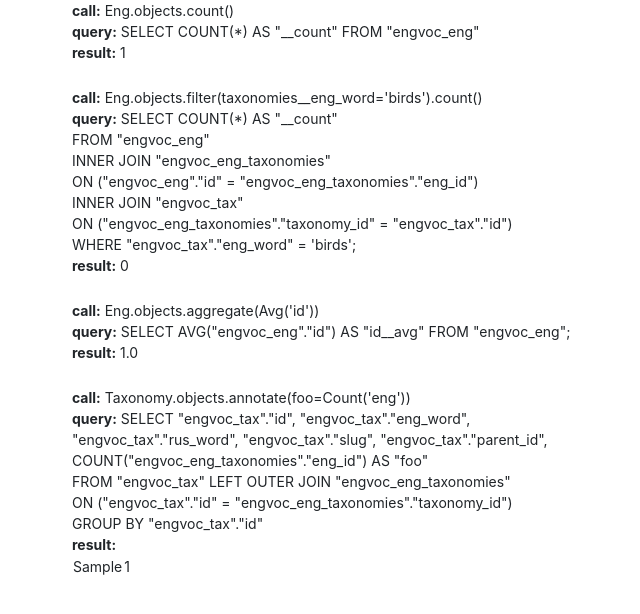
After one commit to multiscripter/django, a Django app: page /test/ in a window 1280 px wide. The commit adds this page. Shown: the top 614 px of the page, without its empty margins (13-653 px from the left). Run offline with Django 3.2, Linux system fonts and the light colour scheme; tables that the repository leaves empty hold one stand-in row (values such as "Sample post"); some libraries are stand-ins or nearby versions.

Commit message:
Added 'test' page. Tried arrgerate() method.

```diff
--- a/djbook/urls.py
+++ b/djbook/urls.py
@@ -23,6 +23,8 @@ from django.conf import settings
 from django.conf.urls.static import static
 
 urlpatterns = [
+    # Тестовая страница.
+    path('test/', views.test, name='test'),
     # Голосовалка.
     path('polls/', include('polls.urls')),
     # Админка.
--- a/djbook/views.py
+++ b/djbook/views.py
@@ -1,9 +1,52 @@
 from django.db import connection
+from django.db.models import Avg, Count
 from django.shortcuts import render
 import logging
+from .models import Eng
 from .models import Taxonomy
 
 logger = logging.getLogger(__name__)
+
+
+def test(request):
+    eng_count = Eng.objects.count()
+    eng_f_count = Eng.objects.filter(taxonomies__eng_word='birds').count()
+    eng_avg_id = Eng.objects.aggregate(foo= Avg('id'))
+    tax_count = Taxonomy.objects.annotate(foo=Count('eng'))
+    data = {
+        'eng_count': {
+            'call': 'Eng.objects.count()',
+            'query': 'SELECT COUNT(*) AS "__count" FROM "engvoc_eng"',
+            'result': eng_count
+        },
+        'eng_f_count': {
+            'call': "Eng.objects.filter(taxonomies__eng_word='birds').count()",
+            'query': '''SELECT COUNT(*) AS "__count"<br />
+                        FROM "engvoc_eng"<br />
+                        INNER JOIN "engvoc_eng_taxonomies"<br />
+                        ON ("engvoc_eng"."id" = "engvoc_eng_taxonomies"."eng_id")<br />
+                        INNER JOIN "engvoc_tax"<br />
+                        ON ("engvoc_eng_taxonomies"."taxonomy_id" = "engvoc_tax"."id")<br />
+                        WHERE "engvoc_tax"."eng_word" = 'birds';''',
+            'result': eng_f_count
+        },
+        'eng_avg_id': {
+            'call': '''Eng.objects.aggregate(Avg('id'))''',
+            'query': '''SELECT AVG("engvoc_eng"."id") AS "id__avg" FROM "engvoc_eng";''',
+            'result': eng_avg_id
+        },
+        'tax_count': {
+            'call': '''Taxonomy.objects.annotate(foo=Count('eng'))''',
+            'query': '''SELECT "engvoc_tax"."id", "engvoc_tax"."eng_word",<br />
+            "engvoc_tax"."rus_word", "engvoc_tax"."slug", "engvoc_tax"."parent_id",<br />
+            COUNT("engvoc_eng_taxonomies"."eng_id") AS "foo"<br />
+            FROM "engvoc_tax" LEFT OUTER JOIN "engvoc_eng_taxonomies"<br />
+            ON ("engvoc_tax"."id" = "engvoc_eng_taxonomies"."taxonomy_id")<br />
+            GROUP BY "engvoc_tax"."id"''',
+            'result': tax_count
+        }
+    }
+    return render(request, 'djbook/test.html', data)
 
 
 class Node:
--- a/templates/djbook/home.html
+++ b/templates/djbook/home.html
@@ -23,6 +23,9 @@
                 </li>
                 <li class="list-group-item app-item">
                     <a class="app-ref" href="admin/">Админка</a>
+                </li>
+                <li class="list-group-item app-item">
+                    <a class="app-ref" href="test/">Тестовая</a>
                 </li>
             </ul>
             <div class="video-box mb-3 img-thumbnail">
--- /dev/null
+++ b/templates/djbook/test.html
@@ -0,0 +1,54 @@
+<!DOCTYPE html>
+{% load static %}
+<html lang="ru">
+<head>
+    <meta charset="UTF-8">
+    <meta name="viewport" content="width=device-width, initial-scale=1, shrink-to-fit=no">
+    <link rel="shortcut icon" type="image/png" href="{% static 'favicon.ico' %}">
+    <link rel="stylesheet" type="text/css" href="{% static 'css/bootstrap.css' %}">
+    <link rel="stylesheet" type="text/css" href="{% static 'css/styles.css' %}">
+    <title>Страница тстирования</title>
+</head>
+<body class="container page-test">
+    <div class="row">
+        <div class="col-12 mb-4">
+            <b>call:</b> {{ eng_count.call }}<br />
+            <b>query:</b> {{ eng_count.query }}<br />
+            <b>result:</b> {{ eng_count.result }}
+        </div>
+        <div class="col-12 mb-4">
+            {% autoescape off %}
+            <b>call:</b> {{ eng_f_count.call }}<br />
+            <b>query:</b> {{ eng_f_count.query }}<br />
+            <b>result:</b> {{ eng_f_count.result }}
+            {% endautoescape %}
+        </div>
+        <div class="col-12 mb-4">
+            {% autoescape off %}
+            <b>call:</b> {{ eng_avg_id.call }}<br />
+            <b>query:</b> {{ eng_avg_id.query }}<br />
+            <b>result:</b> {{ eng_avg_id.result.foo }}
+            {% endautoescape %}
+        </div>
+        <div class="col-12 mb-4">
+            {% autoescape off %}
+            <b>call:</b> {{ tax_count.call }}<br />
+            <b>query:</b> {{ tax_count.query }}<br />
+            <b>result:</b>
+            {% if tax_count.result %}
+            <table>
+                {% for tax in tax_count.result %}
+                <tr>
+                    <td>{{ tax.rus_word }}</td>
+                    <td>{{ tax.foo }}</td>
+                </tr>
+                {% endfor %}
+            </table>
+            {% else %}
+            <p>Список таксономий пуст.</p>
+            {% endif %}
+            {% endautoescape %}
+        </div>
+    </div>
+</body>
+</html>
```
